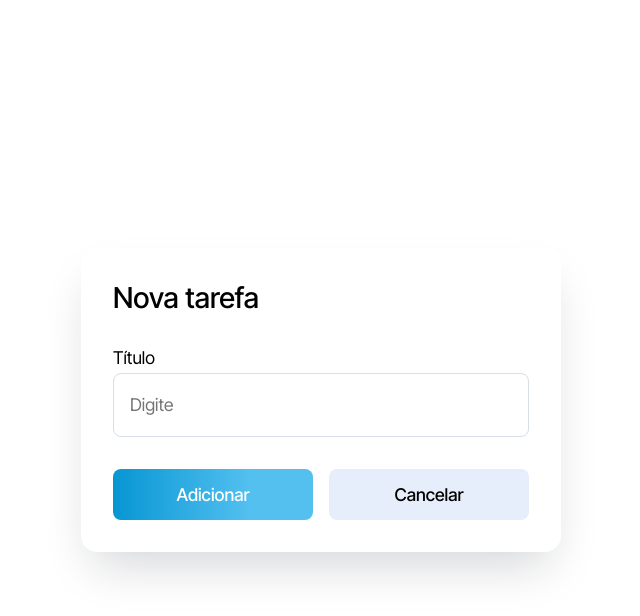
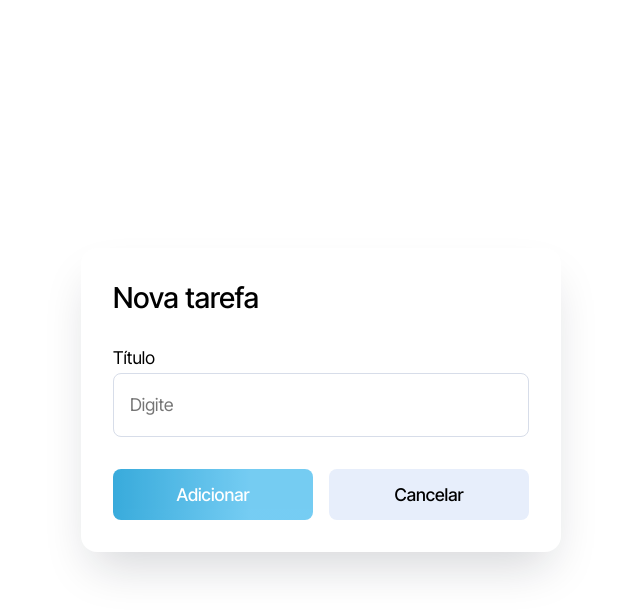
Before and after one commit to JaqueBRSilva/teste-dev-jr-legaplan, a Next.js app: page /new-task in a window 1280 px wide. In both pictures the pointer is over the element "Adicionar". Shown: the top 616 px of the page, without its empty margins (319-959 px from the left). Built offline with nearby package versions, Linux system fonts and the light colour scheme.

Commit message:
styles: adicionado opacidade no `hover` dos botões

```diff
--- a/src/app/components/AddNewTaskButton/AddNewTaskButton.module.scss
+++ b/src/app/components/AddNewTaskButton/AddNewTaskButton.module.scss
@@ -1,6 +1,11 @@
 .buttonContainer {
     margin: 2rem 0 1rem 0;
     width: 100%;
+
+    &:hover {
+        opacity: 0.8;
+        transition: 0.7seg;
+    }
 
     @media (min-width: 576px) {
         margin: 2rem 0;
--- a/src/app/components/CancelButton/CancelButton.module.scss
+++ b/src/app/components/CancelButton/CancelButton.module.scss
@@ -2,7 +2,12 @@
     margin: 1.5rem 0;
     width: 100%;
 
-    @media (min-width: 576px){
+    &:hover {
+        opacity: 0.8;
+        transition: 0.7seg;
+    }
+
+    @media (min-width: 576px) {
         margin: 2rem 0;
     }
 }
--- a/src/app/components/DeleteButton/DeleteButton.module.scss
+++ b/src/app/components/DeleteButton/DeleteButton.module.scss
@@ -1,6 +1,11 @@
 .buttonContainer {
     margin: 2rem 0 1rem 0;
     width: 100%;
+
+    &:hover {
+        opacity: 0.8;
+        transition: 0.7seg;
+    }
 
     @media (min-width: 576px) {
         margin: 2rem 0;
--- a/src/app/globals.scss
+++ b/src/app/globals.scss
@@ -26,7 +26,7 @@
 }
 
 hr {
-  color: var(--grey);
+  color: var(--gray);
 }
 
 a {
```
